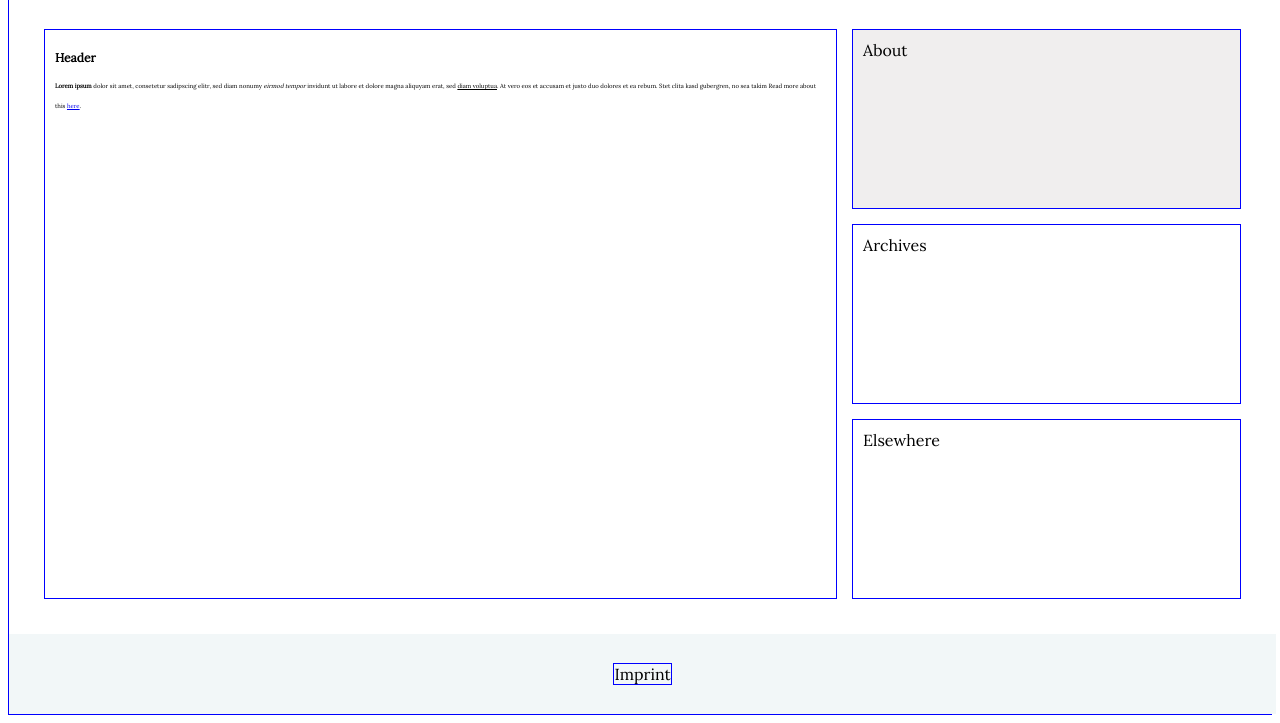
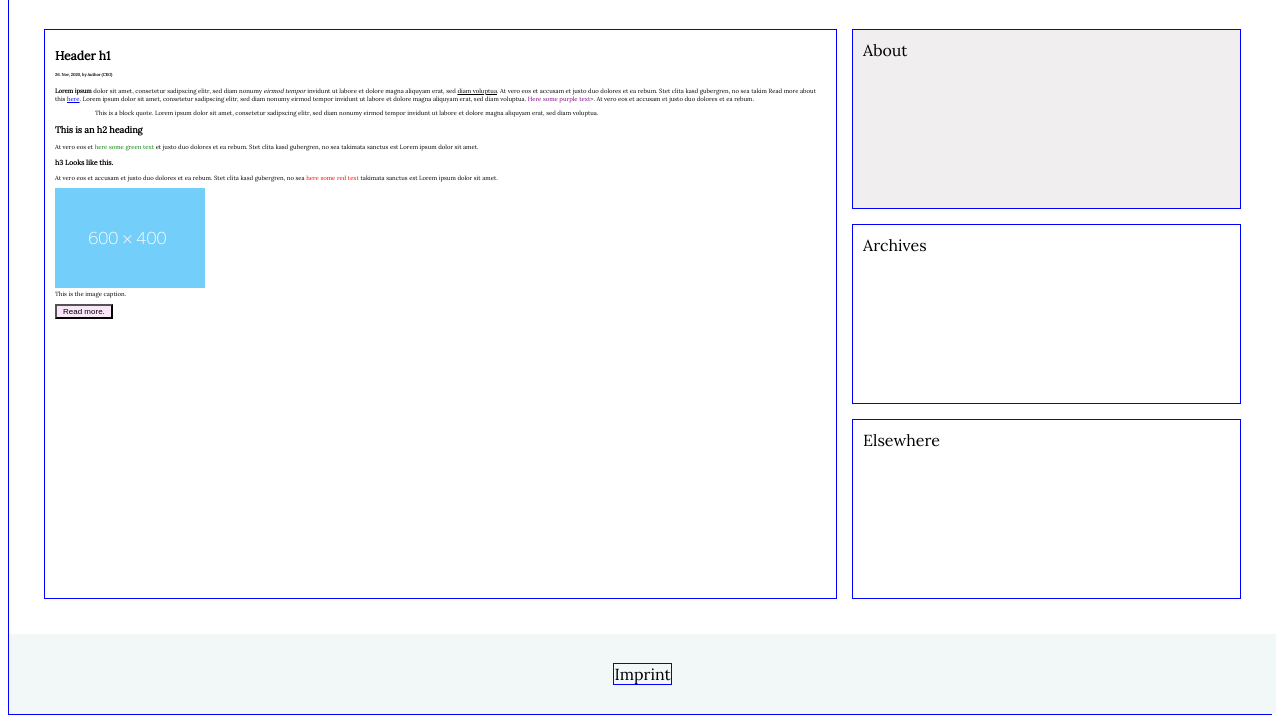
Before and after one commit to ImmanuelXIV/blog, a plain HTML site: page blog-post.html in a window 1280 px wide. Shown: the part 95-818 px from the top of the page. Drawn offline with Linux system fonts and the light colour scheme.

Commit message:
feat: Add dummy image and button

```diff
--- a/blog-post.html
+++ b/blog-post.html
@@ -27,17 +27,44 @@
             <!--Content-->
             <div class="content-container">
                 <div class="blog-article box">
-                    <h1>Header</h1>
+                    <h1>Header h1</h1>
+                    <h6>26. Nov, 2020, by Author (CEO)</h6>
                     <p>
                         <strong>Lorem ipsum</strong> dolor sit amet, consetetur sadipscing elitr,
                         sed diam nonumy <em>eirmod tempor </em>invidunt ut labore et dolore magna
                         aliquyam erat, sed <u>diam voluptua</u>. At vero eos et accusam
                         et justo duo dolores et ea rebum. Stet clita kasd gubergren, no sea takim
                         Read more about this <a href="https://dummy.link">here</a>.
+                        Lorem ipsum dolor sit amet, consetetur sadipscing elitr, sed diam
+                        nonumy eirmod tempor invidunt ut labore et dolore magna aliquyam
+                        erat, sed diam voluptua. <purple>Here some purple text</purple>>. At vero eos et accusam et
+                        justo duo dolores et ea rebum.
+
+                        <blockquote cite="https://dummy.link">
+                            <p>
+                                This is a block quote. Lorem ipsum dolor sit amet, consetetur sadipscing elitr, sed diam
+                                nonumy eirmod tempor invidunt ut labore et dolore magna aliquyam
+                                erat, sed diam voluptua.
+                            </p>
+                        </blockquote>
+
+                        <h2>This is an h2 heading</h2>
+                        At vero eos et <green>here some green text</green> et justo duo dolores et
+                        ea rebum. Stet clita kasd gubergren, no sea takimata sanctus est Lorem ipsum
+                        dolor sit amet.
+                        <h3>h3 Looks like this.</h3>
+                        At vero eos et accusam et justo duo dolores et ea rebum. Stet clita
+                        kasd gubergren, no sea <red>here some red text</red> takimata sanctus est
+                        Lorem ipsum dolor sit amet.
                     </p>
+                    <figure>
+                        <img src="images/img-dummy.png" alt="Dummy image" width="150">
+                        <figcaption>This is the image caption.</figcaption>
+                    </figure>
+                    <button onclick="location.href='index.html'" type="button">
+                        Read more.
+                    </button>
 
-                    <!--<h2>Bla</h2>-->
-                    <!--<h3>Blubb</h3>-->
                 </div>
                 <div class="about box">
                     About
--- a/css/blog-post.css
+++ b/css/blog-post.css
@@ -1,4 +1,32 @@
 @import "style.css";
+
+green {
+    color: green;
+}
+
+
+red {
+    color: red;
+}
+
+
+purple {
+    color: purple;
+}
+
+
+figure {
+    margin-left: auto;
+    margin-right: auto;
+    display: block;
+}
+
+
+button {
+    font-size: 8px;
+    background-color: #FAE6F9;
+}
+
 
 /* Content */
 .content-container {
--- a/css/style.css
+++ b/css/style.css
@@ -18,7 +18,6 @@ body {
     display: flex;
     border: 1px solid blue;
     font-family: 'Lora', serif;
-    line-height: 20px;
 }
 
 
```
Also changed, not shown: images/img-dummy.png (added).
